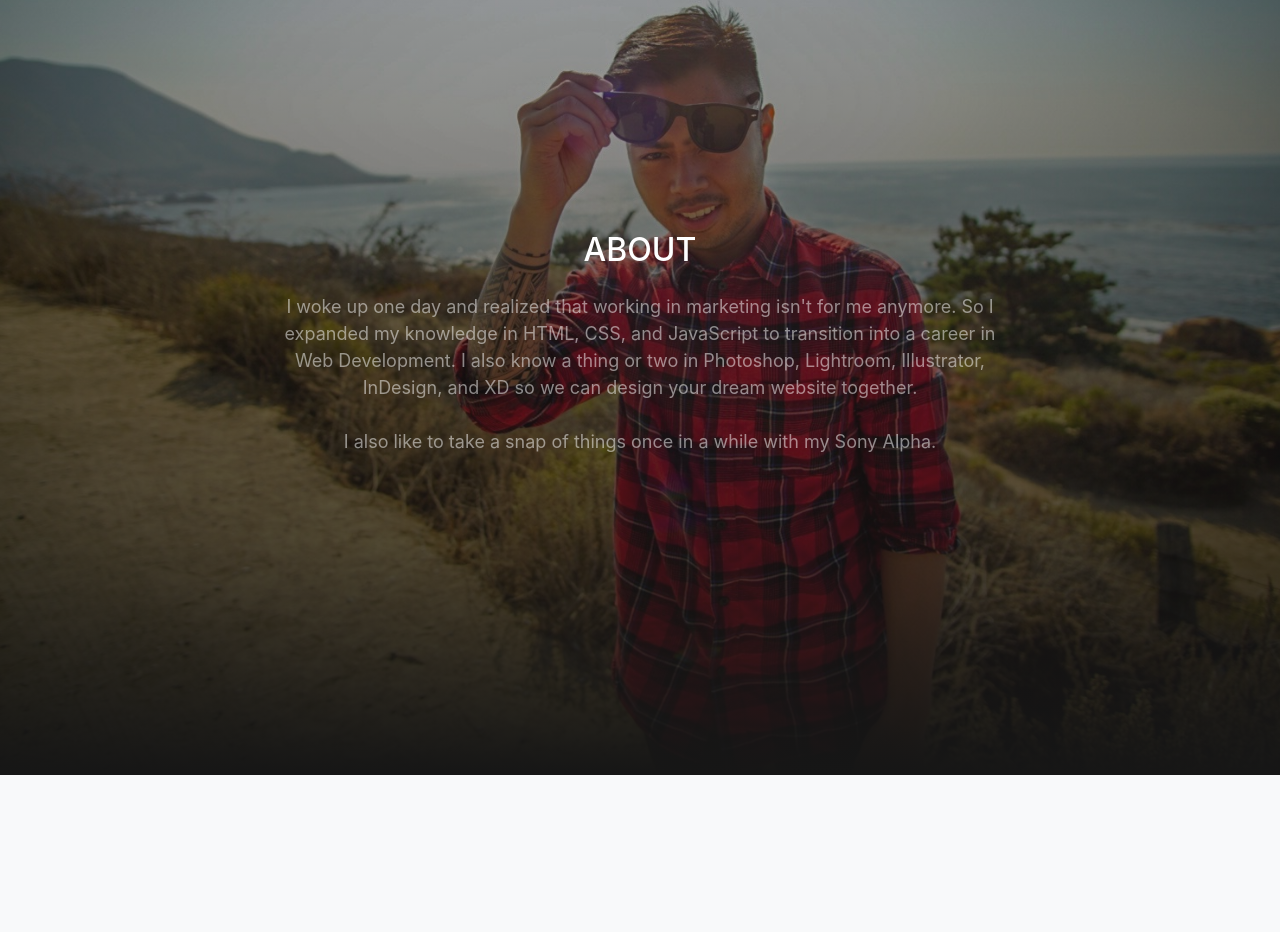
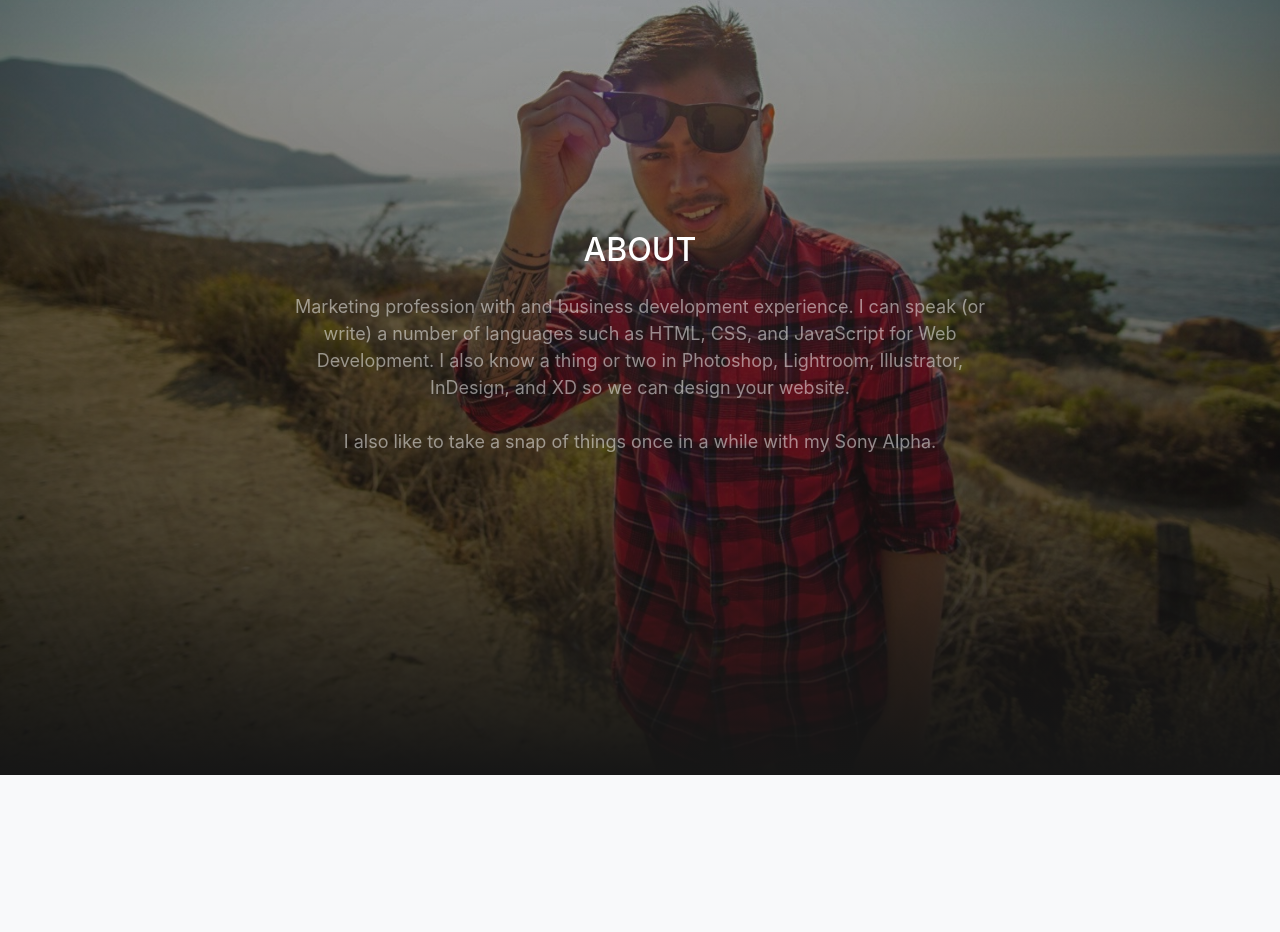
Before and after one commit to Renefadame/Portfolio, a website with bundled scripts: page index.html in a window 1280 px wide. Shown: the part 959-1891 px from the top of the page. Built offline with nearby package versions, Linux system fonts and the light colour scheme.

Commit message:
updated about and features

```diff
--- a/index.html
+++ b/index.html
@@ -75,11 +75,11 @@
       <div class="row top-margin">
         <div class="col-lg-8 mx-auto">
           <h2 class="text-white mb-4">ABOUT </h2>
-          <p class="about-text text-white-50">I woke up one day and realized that working in marketing isn't for me
-            anymore.
-            So I expanded my knowledge in HTML, CSS, and JavaScript to transition into a career in Web Development.
-            I also know a thing or two in Photoshop, Lightroom, Illustrator, InDesign, and XD so we can design your
-            dream website together. <br><br>
+          <p class="about-text text-white-50">Marketing profession with and business development experience.
+            I can speak (or write) a number of languages such as
+            HTML, CSS, and JavaScript for Web Development.
+            I also know a thing or two in Photoshop, Lightroom, Illustrator, InDesign, and XD so we can design your website.
+            <br><br>
             I also like to take a snap of things once in a while with my Sony Alpha.
         </div>
       </div>
@@ -99,6 +99,8 @@
             <h2>Portfolio</h2>
             <p class="text-black-50 mb-0"><strong>Roxas City, Philippines</strong><br> One of my favorite pictures I took in Philippines. These
               kids were so happy after I asked to take their photo. They gave me the most geniuine smile I've ever seen.
+              <br><br>
+              Click the photos below to see my portfolio
             </p>
           </div>
         </div>
```
